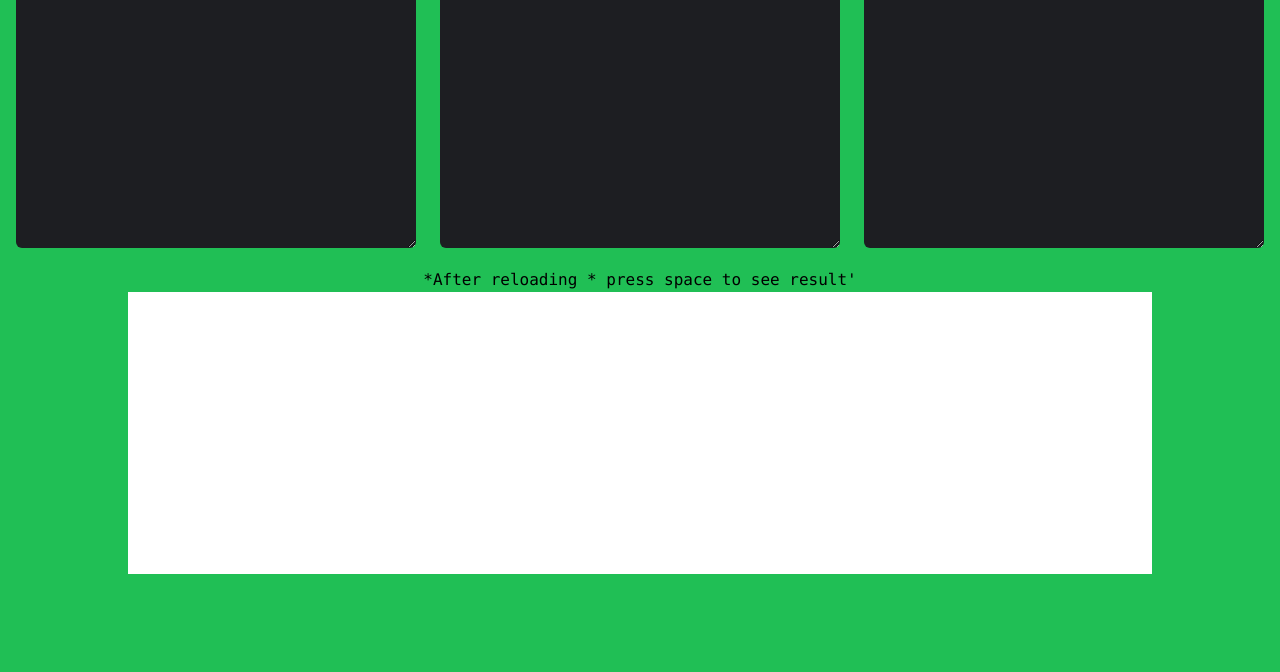
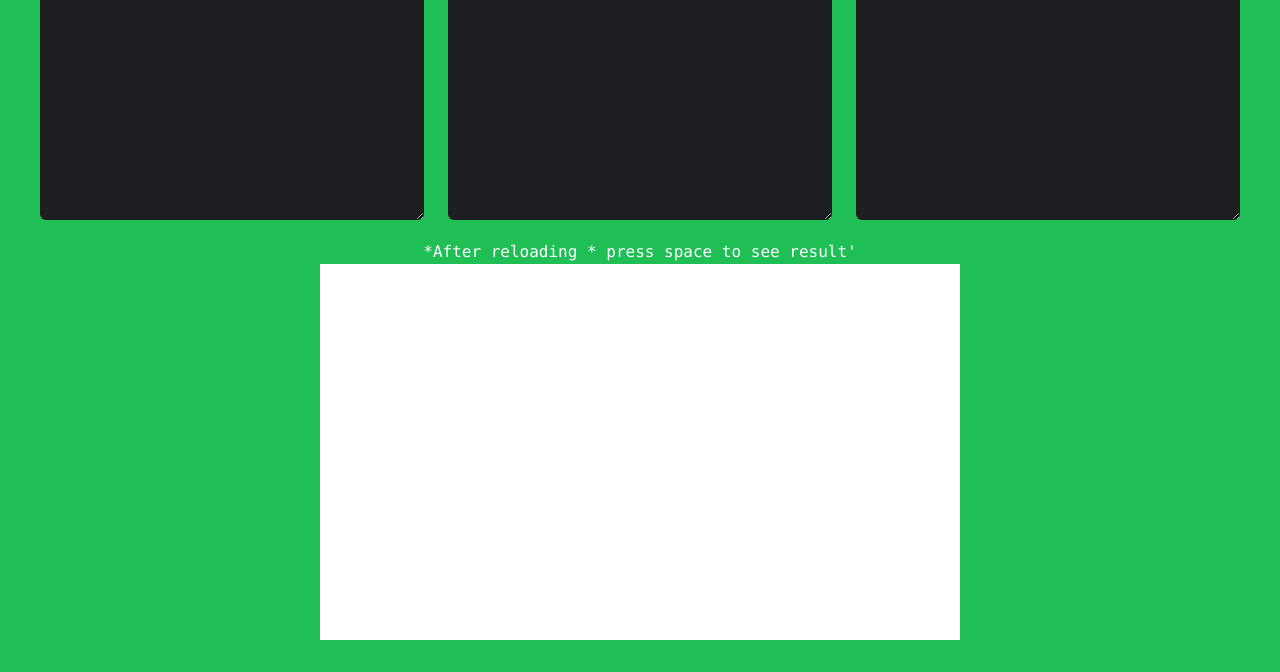
Before and after one commit to ukesh-dhakal/LivecodeEditor-For-HTML-CSS-and-JS, a website built with Vite: page index.html in a window 1280 px wide. Shown: the part 128-800 px from the top of the page. Built offline with nearby package versions, Linux system fonts and the light colour scheme.

Commit message:
Add files via upload

```diff
--- a/index.html
+++ b/index.html
@@ -12,27 +12,30 @@
 </head>
 
 <body>
-  <section class=" h-screen flex justif-center items-center flex-col font-mono bg-[#20BF55] overflow-hidden md:flex-col">
+  <section class=" min-[1280px]:h-screen  flex justify-center items-center flex-col font-mono bg-[#20BF55] overflow-hidden min-[1280px]:flex-col  ">
  <p class="text-white">@ukesh-dhakal</p>
- <section class="flex justify-center items-center m-2">
+ <section class="flex justify-center items-center m-2 sm:flex-col max-[900px]:flex-col min-[1280px]:flex-row   ">
 
    <label class="flex flex-col m-3 items-center" > <img class="h-8 w-8" src="https://images.vexels.com/media/users/3/166383/isolated/preview/6024bc5746d7436c727825dc4fc23c22-html-programming-language-icon-by-vexels.png" alt="html">
-    <textarea class="h-[300px] w-[400px] bg-[#1D1E22] text-[#bfff00] rounded-md caret-pink-500" spellcheck="false" placeholder="HTML"  id="html" ></textarea>
+    <textarea class=" min-[1280px]:h-[30vh] min-[1280px]:w-[30vw] h-[30vh] w-[70vw] bg-[#1D1E22] text-[#bfff00] rounded-md caret-pink-500" spellcheck="false" placeholder="HTML"  id="html" ></textarea>
    </label>
 
    <label class="flex flex-col m-3 items-center" > <img class="h-8 w-6" src="https://th.bing.com/th/id/R.a57aeaeb1cbf1b1b9adea4df1992d7ab?rik=GLd8n3txdXGdjA&pid=ImgRaw&r=0" alt="css">
-    <textarea class="h-[300px] w-[400px] bg-[#1D1E22] text-[#bfff00] rounded-md caret-pink-500" spellcheck="false" placeholder="CSS"   id="css" ></textarea>
+    <textarea class=" min-[1280px]:h-[30vh] min-[1280px]:w-[30vw]  h-[30vh] w-[70vw] bg-[#1D1E22] text-[#bfff00] rounded-md caret-pink-500" spellcheck="false" placeholder="CSS"   id="css" ></textarea>
    </label>
 
    <label class="flex flex-col m-3 items-center" ><img class="h-8 w-8" src="https://avatars1.githubusercontent.com/u/13569958?s=280&v=4" alt="js">
-    <textarea class="h-[300px] w-[400px] bg-[#1D1E22] text-[#bfff00] rounded-md caret-pink-500" spellcheck="false" placeholder="JS" id="js" ></textarea>
+    <textarea class=" min-[1200px]:h-[30vh] min-[1200px]:w-[30vw]   h-[30vh] w-[70vw] bg-[#1D1E22] text-[#bfff00] rounded-md caret-pink-500" spellcheck="false" placeholder="JS" id="js" ></textarea>
    </label>
 
   </section>
 
 
-  <label class="text-center" > *After reloading * press space to see result'
-    <iframe  id="output" class="bg-white font-black h-[22vw] w-[80vw] " ></iframe>
+  <label class="flex justify-center items-center flex-col min-[1280px]:h-[50vh] min-[1280px]:w-[50vw] max-[900px]:m-2" >
+    <p class="text-white text-center">
+      *After reloading * press space to see result'
+    </p>
+    <iframe  id="output" class="bg-white font-black h-[40vh] w-[80vw] min-[1280px]:h-[50vh] min-[1280px]:w-[50vw]  " ></iframe>
    </label>
 </section>
 
```
